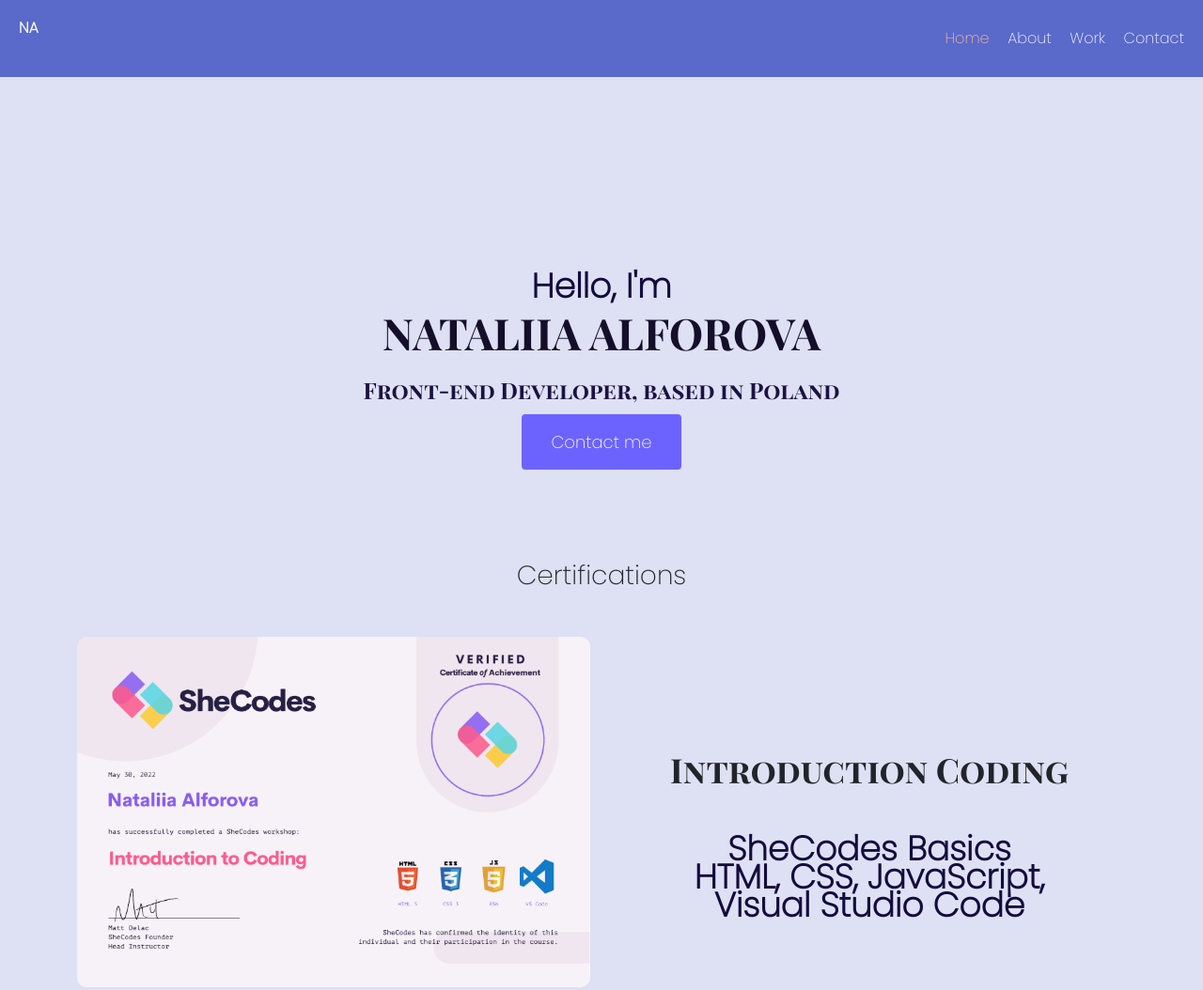
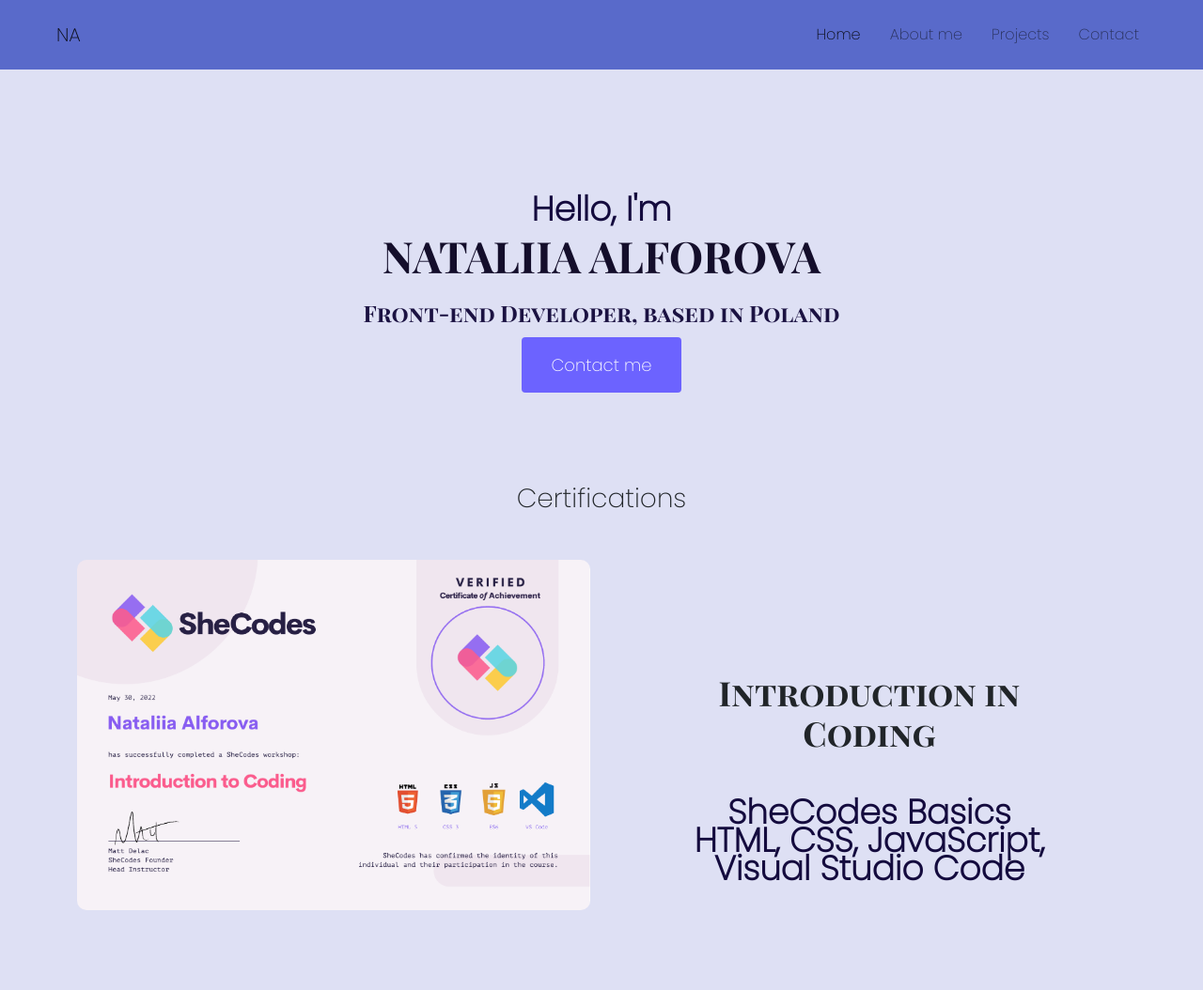
Before and after one commit to AlforovaNata/my-site-portfolio, a plain HTML site: page index.html in a window 1280 px wide. Shown: the top 1054 px of the page at 94% size. Drawn offline with nearby package versions, Linux system fonts and the light colour scheme; a web font is replaced by a local one.

Commit message:
Change navbar
Added humburger menu button

```diff
--- a/index.html
+++ b/index.html
@@ -36,23 +36,59 @@
     ></script>
   </head>
   <body>
-    <div class="mb-5">
-      <nav class="d-flex justify-content-between">
-        <a href="/" title="Homepage"><h6>na</h6></a>
-        <ul>
-          <li class="active">
-            <a href="/" title="Homepage">Home</a>
-          </li>
-          <li>
-            <a href="/about.html" title="About Nataliia">About</a>
-          </li>
-          <li>
-            <a href="/projects.html" title="About Natali's work">Work</a>
-          </li>
-          <li>
-            <a href="/contact.html" title="Contact Nataliia">Contact</a>
-          </li>
-        </ul>
+    <div class="wrapper mb-5">
+      <nav class="navbar fixed-top navbar-expand-lg navigation mb-5">
+        <div class="container-fluid">
+          <a href="/" title="Home" class="navbar-brand logo ms-5">NA</a>
+          <button
+            class="navbar-toggler collapsed"
+            type="button"
+            data-bs-toggle="collapse"
+            data-bs-target="#navbarNav"
+            aria-controls="navbarNav"
+            aria-expanded="false"
+            aria-label="Toggle navigation"
+          >
+            <span class="navbar-toggler-icon"></span>
+          </button>
+          <div
+            class="navbar-collapse justify-content-end me-5 collapse"
+            id="navbarNav"
+          >
+            <ul class="navbar-nav">
+              <li class="nav-item">
+                <a
+                  href="/index.html"
+                  title="Home"
+                  aria-current="page"
+                  class="nav-link active"
+                  >Home</a
+                >
+              </li>
+              <li class="nav-item">
+                <a class="nav-link" href="/about.html" title="About Nataliia"
+                  >About me</a
+                >
+              </li>
+              <li class="nav-item">
+                <a
+                  class="nav-link"
+                  href="/projects.html"
+                  title="Natali's Projects"
+                  >Projects</a
+                >
+              </li>
+              <li class="nav-item">
+                <a
+                  class="nav-link"
+                  href="/contact.html"
+                  title="Contact to Nataliia"
+                  >Contact
+                </a>
+              </li>
+            </ul>
+          </div>
+        </div>
       </nav>
     </div>
     <div class="hero mb-5">
@@ -68,16 +104,16 @@
       <h3 class="text-center m-5">Certifications</h3>
       <div class="container">
         <div class="row mb-5">
-          <div class="col d-none d-md-block">
+          <div class="col">
             <img
               src="images/sheCodes.png"
               class="img-fluid"
               alt="SheCodes Basic Certificate"
             />
           </div>
-          <div class="col">
+          <div class="col d-none d-md-block">
             <div class="project-description">
-              <h4 class="mb-5">Introduction Coding</h4>
+              <h4 class="mb-5">Introduction in Coding</h4>
               <p class="mb-5">
                 SheCodes Basics <br />
                 HTML, CSS, JavaScript, Visual Studio Code
@@ -86,7 +122,7 @@
           </div>
         </div>
         <div class="row mb-5">
-          <div class="col">
+          <div class="col d-none d-md-block">
             <div class="project-description">
               <h4 class="mb-5">Front End Development</h4>
               <p class="mb-5">
@@ -96,7 +132,7 @@
               </p>
             </div>
           </div>
-          <div class="col d-none d-md-block">
+          <div class="col">
             <img
               src="images/sheCodesPlus.png"
               class="img-fluid"
@@ -105,14 +141,14 @@
           </div>
         </div>
         <div class="row mb-5">
-          <div class="col d-none d-md-block">
+          <div class="col">
             <img
               src="images/SheCodesResponsive.png"
               class="img-fluid"
               alt="SheCodes Responsive Certificate"
             />
           </div>
-          <div class="col">
+          <div class="col d-none d-md-block">
             <div class="project-description">
               <h4 class="mb-5">Responsive Web Development</h4>
               <p class="mb-5">
```
Also changed, not shown: about.html (+54 -17 lines), contact.html (+49 -13 lines), projects.html (+56 -18 lines).
